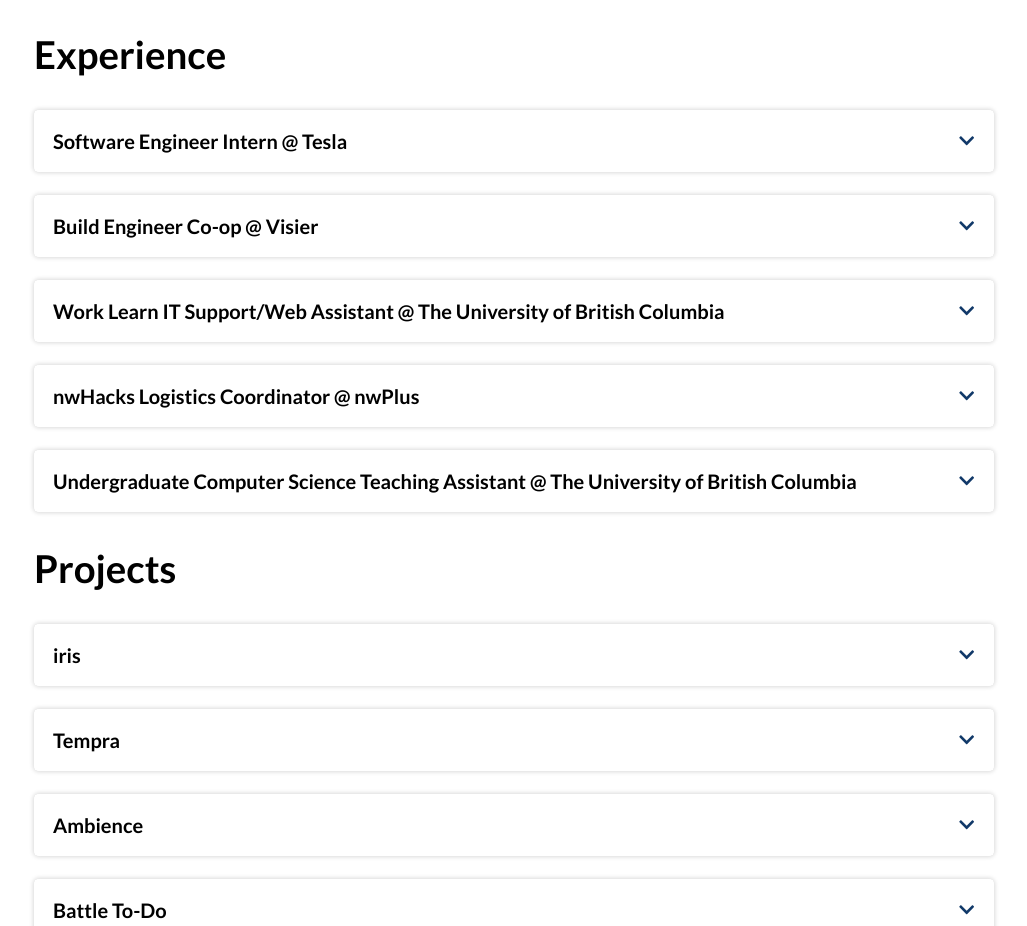
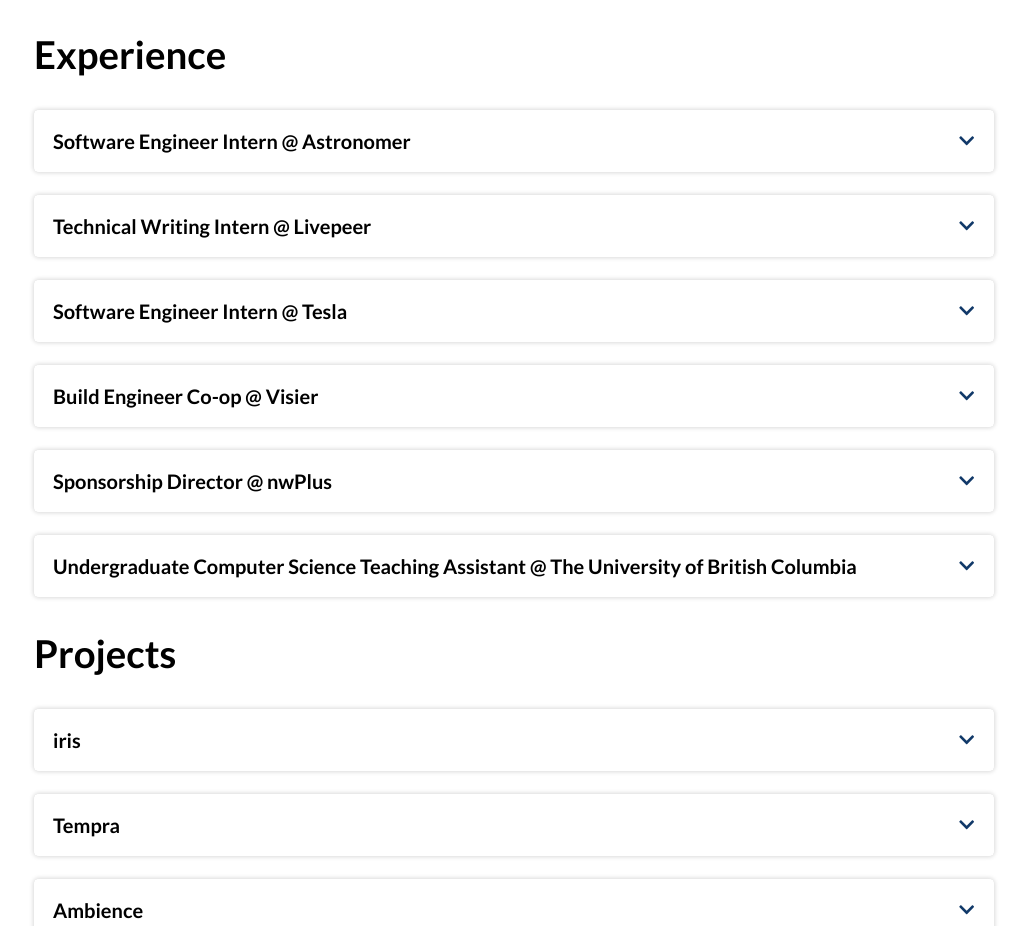
Before and after one commit to ichung08/Portfolio, a React (Create React App) app: page / in a window 1280 px wide. Shown: the part 1308-2234 px from the top of the page, without its empty margins (126-1153 px from the left). Built offline with nearby package versions, Linux system fonts and the light colour scheme.

Commit message:
Updated experience

```diff
--- a/src/components/Experience.js
+++ b/src/components/Experience.js
@@ -6,11 +6,27 @@ const Experience = () => {
       <h2>Experience</h2>
       <br></br>
       <Post
+        title="Software Engineer Intern @ Astronomer"
+        website="https://www.astronomer.io/"
+        date="05/2023 - Present"
+        desc="Product Foundation"
+        tech="Golang,PostgreSQL,Splunk"
+      />
+      <br></br>
+      <Post
+        title="Technical Writing Intern @ Livepeer"
+        website="https://www.livepeer.org/"
+        date="09/2022 - 12/2022"
+        desc="Livepeer Studio Documentation"
+        tech="Docusaurus,JavaScript,React"
+      />
+      <br></br>
+      <Post
         title="Software Engineer Intern @ Tesla"
         website="https://www.tesla.com/"
-        date="05/2022 - Present"
-        desc="Joining Tesla's web traffic infrastructure team and developing internal tools."
-        tech="Javascript,Python,React"
+        date="05/2022 - 08/2022"
+        desc="Web Traffic Infrastructure"
+        tech="Python,JavaScript,React,Vault,Netbox,Akamai"
       />
       <br></br>
       <Post
@@ -19,10 +35,10 @@ const Experience = () => {
         date="09/2021 - 04/2022"
         desc="Optimizing codebase compiling and testing through the build system with Java and Scala. Improving processes around development efficiency and extending the current CI pipeline with Jenkins, Groovy, and Bash scripts. Utilized Slack and Bitbucket API to redesign a notification plugin to more effectively assist
         developers, improving efficiency by 15%. Managed development build health in Jenkins, notifying developers regarding broken builds, reverting changes and assigning bugs. Created a Bash script to analyze 150+ repositories and detect for log4j and other security vulnerabilities."
-        tech="Java,Groovy,Scala,Jenkins,Docker,Bash,Linux,Bitbucket,Jira"
+        tech="Java,Groovy,Scala,Jenkins,Docker,Bash"
       />
       <br></br>
-      <Post
+      {/* <Post
         title="Work Learn IT Support/Web Assistant @ The University of British Columbia"
         website="https://cps.med.ubc.ca/"
         website2="https://biochem.ubc.ca/?login"
@@ -30,12 +46,14 @@ const Experience = () => {
         desc="Redesigned and restructed CPS and Biochemistry department webpages to improve overall appearance and SEO.  Managed website content, design and updates for CPS and Biochemistry department. Documented and taught WordPress workflow and standard of procedure to colleagues."
         tech="WordPress,HTML,CSS"
       />
-      <br></br>
+      <br></br> */}
       <Post
-        title="nwHacks Logistics Coordinator @ nwPlus"
-        website="https://www.nwhacks.io/"
+        title="Sponsorship Director @ nwPlus"
+        website="https://www.nwplus.io/"
         date="06/2021 - Present"
-        desc="Organized volunteer and organizer logistics, opening and closing ceremonies, food and snacks, and judging and registration. Crafted hacker experience with workshops, events and activities for 900+ hackers."
+        desc="Leading a team of 6 sponsorship coordinators to secure funding for 3 hackathons that engage 1000+ students.
+        Sourcing 20+ sponsors for 3 hackathons, acquiring $100,000+ in funding.
+        Crafting hacker experience with workshops, events and activities for 1000+ students over 3 hackathons."
         tech=""
       />
       <br></br>
```
